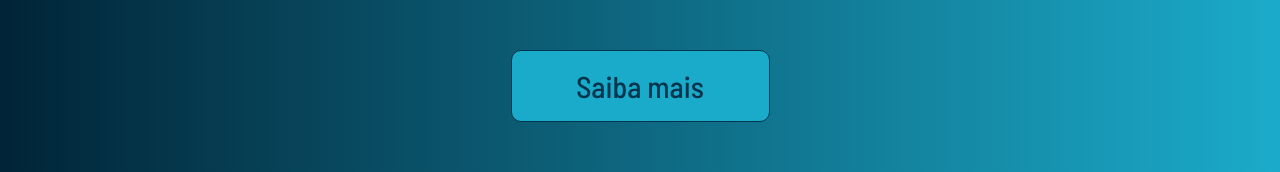
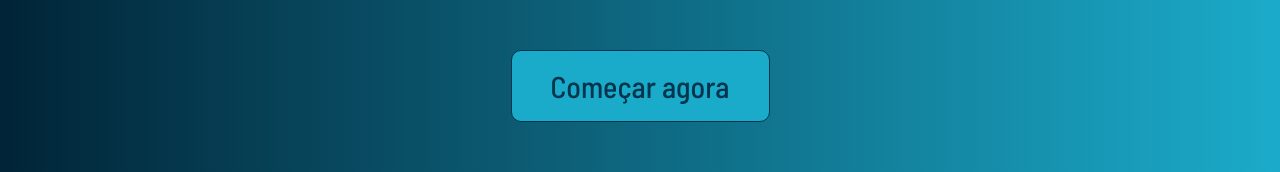
Before and after one commit to igorfrag/imptus, a Next.js app: page / in a window 1280 px wide. Shown: the part 3316-3488 px from the top of the page. Built offline with nearby package versions, Linux system fonts and the light colour scheme.

Commit message:
fix: name button

```diff
--- a/src/components/Hero2/Hero2.tsx
+++ b/src/components/Hero2/Hero2.tsx
@@ -10,7 +10,7 @@ const Hero2 = () => {
         </h1>
 
         <div className="mt-10 sm:mt-12 flex justify-center">
-          <Button size="3xl">Saiba mais</Button>
+          <Button size="3xl">Começar agora</Button>
         </div>
       </div>
     </section>
```
